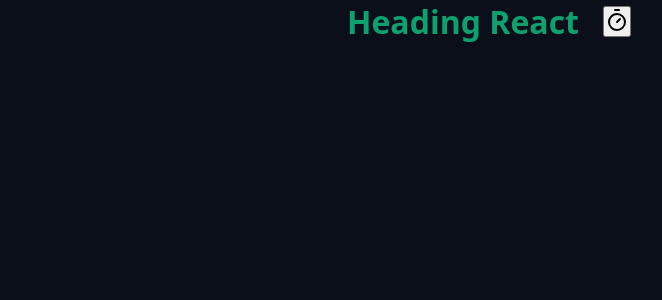
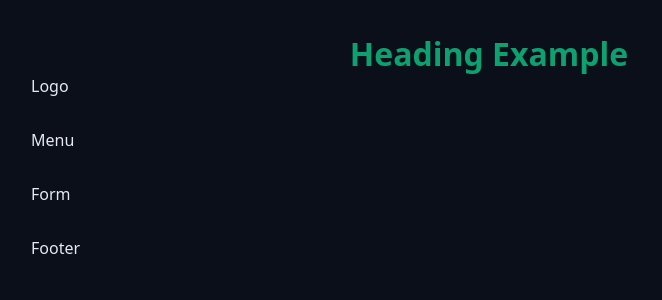
Before and after one commit to Aleydon/Pomodoro-Timer, a React (Vite) app: page / in a window 1280 px wide. Shown: the top 300 px of the page, without its empty margins (151-813 px from the left). Built offline with nearby package versions, Linux system fonts and the light colour scheme.

Commit message:
refactor(components): refactor Header and Container components

```diff
--- a/src/App.tsx
+++ b/src/App.tsx
@@ -1,19 +1,25 @@
 import './styles/global.css';
 import './styles/theme.css';
 
-import { Timer } from 'lucide-react';
-
-import { Heading } from './components/Heading';
+import { Container } from './components/Container';
+import { Heading } from './components/Header';
 
 export function App() {
 	return (
 		<>
-			<Heading>
-				React{' '}
-				<button>
-					<Timer />
-				</button>
-			</Heading>
+			<Container>
+				<Heading>Example</Heading>
+				<section>Logo</section>
+			</Container>
+			<Container>
+				<section>Menu</section>
+			</Container>
+			<Container>
+				<section>Form</section>
+			</Container>
+			<Container>
+				<section>Footer</section>
+			</Container>
 		</>
 	);
 }
--- /dev/null
+++ b/src/components/Container/Container.module.css
@@ -0,0 +1,12 @@
+.container {
+	max-width: 98rem;
+	margin: 0 auto;
+}
+
+.container-fluid {
+	max-width: auto;
+}
+
+.content {
+	margin: 3.2rem;
+}
--- /dev/null
+++ b/src/components/Container/index.tsx
@@ -0,0 +1,13 @@
+import styles from './Container.module.css';
+
+type ContainerProps = {
+	children: React.ReactNode;
+};
+
+export function Container({ children }: ContainerProps) {
+	return (
+		<div className={styles.container}>
+			<div className={styles.content}>{children}</div>
+		</div>
+	);
+}
```
Also changed, not shown: src/components/Header/Heading.module.css (renamed from src/components/Heading.module.css), src/components/Header/index.tsx (renamed from src/components/Heading.tsx).
